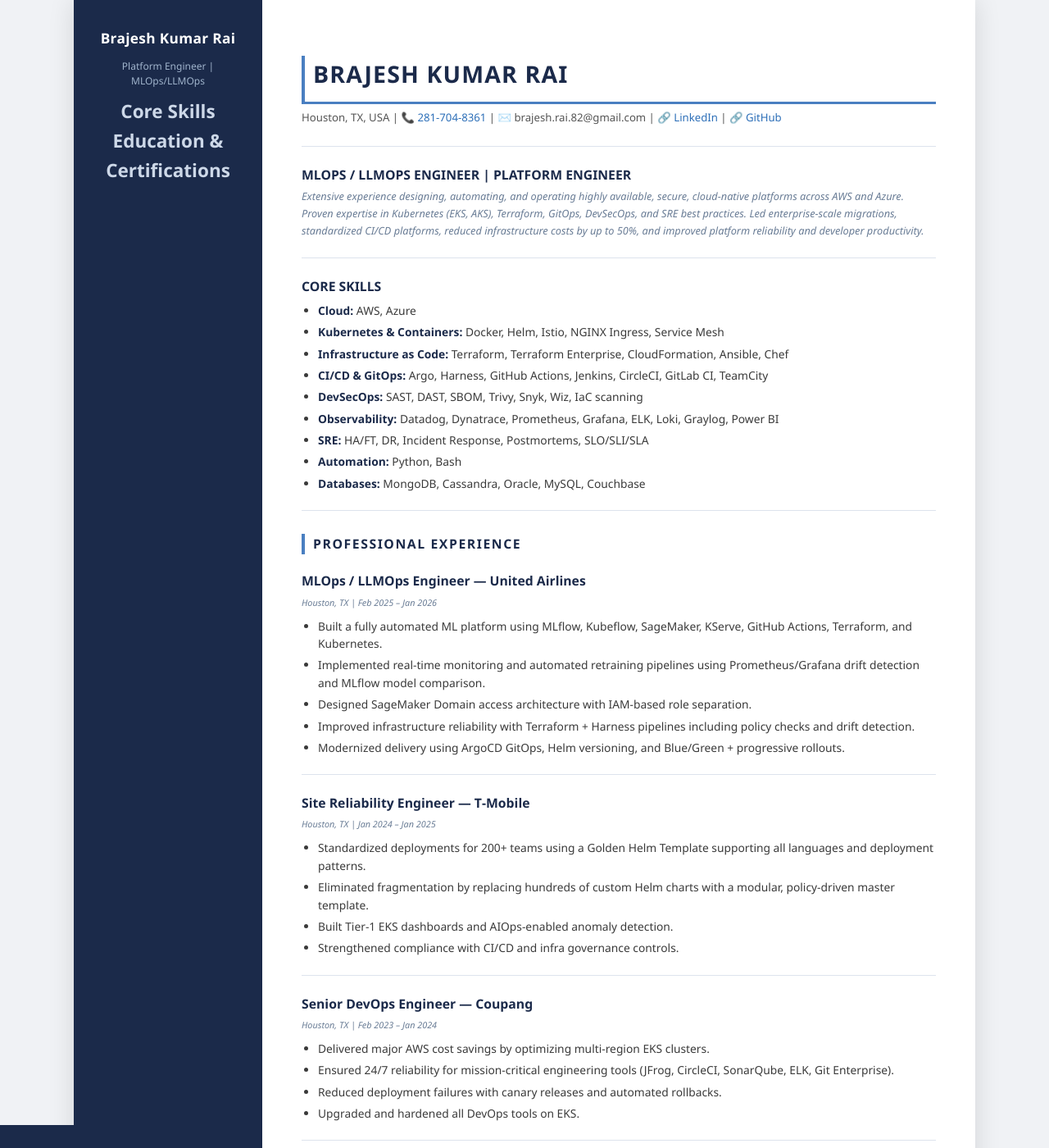
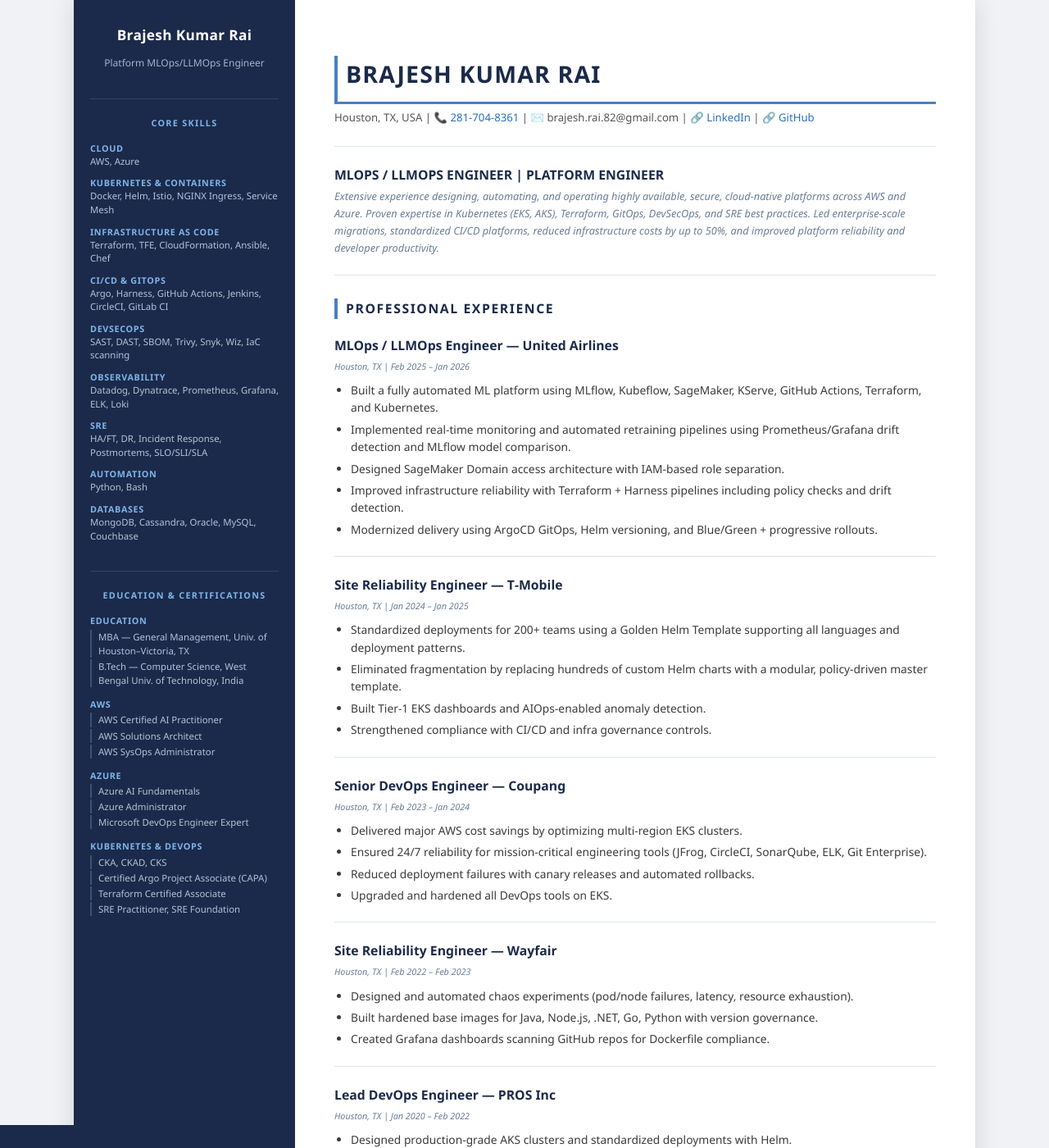
Before and after one commit to brajeshrai821/brajeshrai821.github.io, a Jekyll site: the page built from index.md, in a window 1280 px wide and 1400 px high. Shown: the whole window at 82% size. Built offline with Jekyll 4.4.1, drawn with Linux system fonts in a browser that asks for light colours; our own code applies the rules of GitHub Pages for plain Markdown files; some of the changed text lies outside the part shown.

Commit message:
Refactor: update personal details and restructure skills and education sections

```diff
--- a/_config.yml
+++ b/_config.yml
@@ -1,5 +1,4 @@
 title: "Brajesh Kumar Rai"
-description: "Platform Engineer | MLOps/LLMOps "
+description: "Platform MLOps/LLMOps Engineer"
 theme: jekyll-theme-minimal
-logo: /assets/profile.png
 show_downloads: false
--- a/assets/css/style.css
+++ b/assets/css/style.css
@@ -26,14 +26,15 @@ html, body {
 
 /* ── Sidebar (header) ───────────────────────────────────── */
 header {
-  width: 230px;
-  min-width: 230px;
+  width: 270px;
+  min-width: 270px;
   background: #1b2a4a;
   color: #cdd8e8;
-  padding: 36px 20px 40px;
+  padding: 32px 20px 40px;
   position: sticky;
   top: 0;
-  min-height: 100vh;
+  height: 100vh;
+  overflow-y: auto;
   display: flex;
   flex-direction: column;
   align-items: center;
@@ -54,14 +55,7 @@ header h1 a {
   text-decoration: none;
 }
 
-header img {
-  width: 110px;
-  height: 110px;
-  border-radius: 50%;
-  object-fit: cover;
-  border: 3px solid #4a7fc1;
-  margin-bottom: 16px;
-}
+header img { display: none; }
 
 header p {
   font-size: 0.8em;
@@ -95,6 +89,62 @@ header .view a {
 
 header .view a:hover {
   background: #3567a8;
+}
+
+/* ── Sidebar skills block ───────────────────────────────── */
+.sidebar-skills,
+.sidebar-edu {
+  width: 100%;
+  margin-top: 24px;
+  text-align: left;
+  border-top: 1px solid rgba(255,255,255,0.12);
+  padding-top: 20px;
+}
+
+.skills-heading {
+  font-size: 0.72em;
+  font-weight: 800;
+  color: #7eb3e8;
+  text-transform: uppercase;
+  letter-spacing: 0.12em;
+  margin-bottom: 14px;
+  text-align: center;
+}
+
+.skill-item {
+  margin-bottom: 10px;
+  line-height: 1.4;
+}
+
+.skill-cat {
+  display: block;
+  font-size: 0.72em;
+  font-weight: 700;
+  color: #7eb3e8;
+  text-transform: uppercase;
+  letter-spacing: 0.06em;
+  margin-bottom: 1px;
+}
+
+.skill-vals {
+  display: block;
+  font-size: 0.76em;
+  color: #b0c4d8;
+  line-height: 1.45;
+}
+
+.edu-group {
+  margin-bottom: 12px;
+}
+
+.edu-item {
+  display: block;
+  font-size: 0.76em;
+  color: #b0c4d8;
+  line-height: 1.5;
+  padding-left: 8px;
+  border-left: 2px solid rgba(126,179,232,0.3);
+  margin-top: 2px;
 }
 
 /* ── Main content (section) ─────────────────────────────── */
--- a/index.md
+++ b/index.md
@@ -6,20 +6,6 @@ Houston, TX, USA | 📞 [281‑704‑8361](tel:2817048361) | ✉️ brajesh.rai.
 ## **MLOPS / LLMOPS ENGINEER | PLATFORM ENGINEER**
 
 Extensive experience designing, automating, and operating highly available, secure, cloud‑native platforms across AWS and Azure. Proven expertise in Kubernetes (EKS, AKS), Terraform, GitOps, DevSecOps, and SRE best practices. Led enterprise‑scale migrations, standardized CI/CD platforms, reduced infrastructure costs by up to 50%, and improved platform reliability and developer productivity.
-
----
-
-## **CORE SKILLS**
-
-- **Cloud:** AWS, Azure
-- **Kubernetes & Containers:** Docker, Helm, Istio, NGINX Ingress, Service Mesh
-- **Infrastructure as Code:** Terraform, Terraform Enterprise, CloudFormation, Ansible, Chef
-- **CI/CD & GitOps:** Argo, Harness, GitHub Actions, Jenkins, CircleCI, GitLab CI, TeamCity
-- **DevSecOps:** SAST, DAST, SBOM, Trivy, Snyk, Wiz, IaC scanning
-- **Observability:** Datadog, Dynatrace, Prometheus, Grafana, ELK, Loki, Graylog, Power BI
-- **SRE:** HA/FT, DR, Incident Response, Postmortems, SLO/SLI/SLA
-- **Automation:** Python, Bash
-- **Databases:** MongoDB, Cassandra, Oracle, MySQL, Couchbase
 
 ---
 
```
Also changed, not shown: other parts of index.md (+0 -19 lines), _data/education.yml (added, +23 -0 lines), _data/skills.yml (added, +18 -0 lines).
